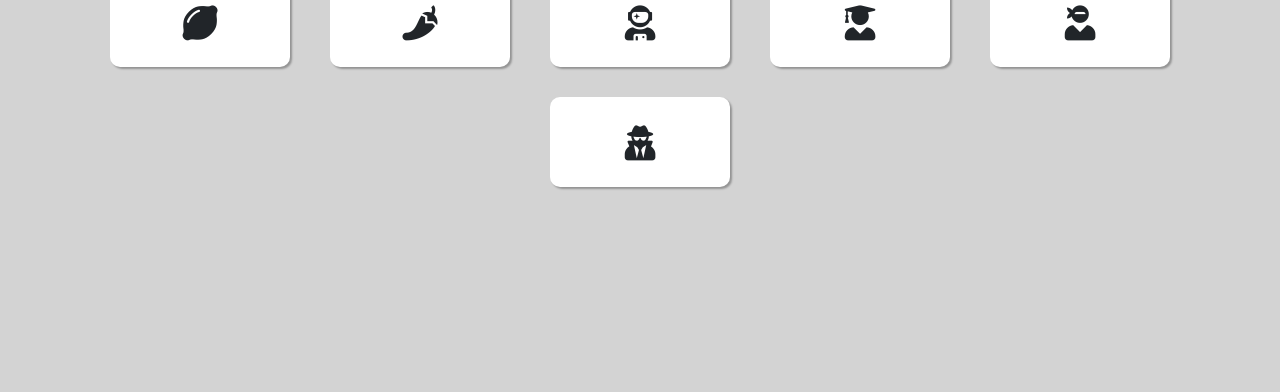
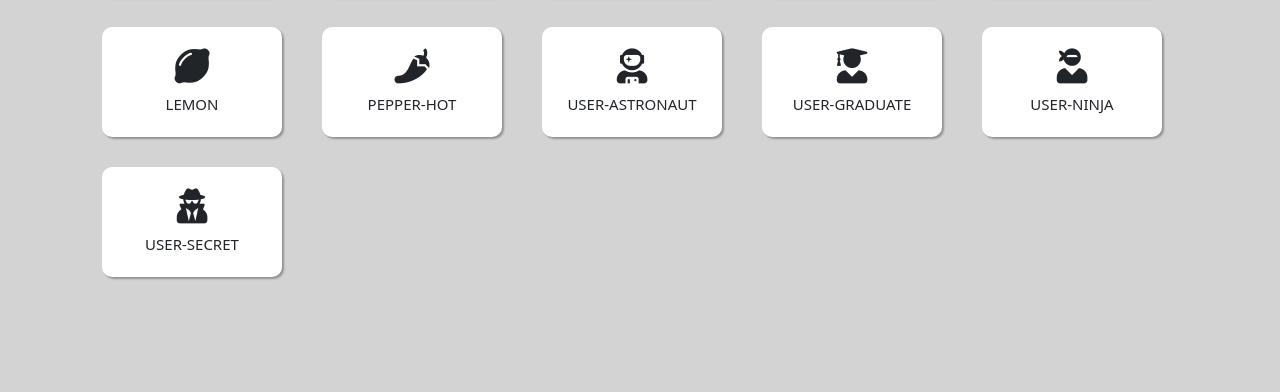
Before and after one commit to AngelaRecchia/js-es6-icons, a plain HTML site: page index.html in a window 1280 px wide. Shown: the part 408-800 px from the top of the page. Drawn offline with nearby package versions, Linux system fonts and the light colour scheme.

Commit message:
add name

```diff
--- a/css/style.css
+++ b/css/style.css
@@ -27,19 +27,25 @@ main {
     width: 100%;
     overflow-y: scroll;
     background-color: lightgrey;
-    text-align: center;
+    padding-top: 10px;
 }
 
 .box {
     display: inline-flex;
+    flex-direction: column;
     align-items: center;
     justify-content: center;
     flex-shrink: 0;
     font-size: 35px;
     width: 180px;
-    height: 90px;
+    height: 110px;
     background-color: white;
     border-radius: 10px;
     margin: 15px 20px;
     box-shadow: 2px 2px 2px rgba(0, 0, 0, 0.3);
 }
+
+.name {
+    margin-top: 10px;
+    font-size: 15px;
+}
--- a/index.html
+++ b/index.html
@@ -10,7 +10,7 @@
     <link rel="preconnect" href="https://fonts.gstatic.com">
     <link href="https://fonts.googleapis.com/css2?family=Permanent+Marker&display=swap"     rel="stylesheet">
     <link rel="stylesheet" href="https://cdnjs.cloudflare.com/ajax/libs/font-awesome/5.15.3/css/all.min.css" integrity="sha512-iBBXm8fW90+nuLcSKlbmrPcLa0OT92xO1BIsZ+ywDWZCvqsWgccV3gFoRBv0z+8dLJgyAHIhR35VZc2oM/gI1w==" crossorigin="anonymous" referrerpolicy="no-referrer" />
-    <title>Icons</title>
+    <title>FontIcons</title>
 </head>
 <body>
 
@@ -23,8 +23,9 @@
         </select>
     </nav>
 
-    <main id="mainC">
+    <main>
 
+        <div id="mainC" class="container"></div>
 
     </main>
 
--- a/js/script.js
+++ b/js/script.js
@@ -1,3 +1,6 @@
+/* Milestone 1 Partendo dalla seguente struttura dati , mostriamo in pagina tutte le icone disponibili come da layout. Milestone 2 Coloriamo le icone per tipo
+Milestone 3 Creiamo una select con i tipi di icone e usiamola per filtrare le icone */
+
 const icons = [
     {
       name: 'cat',
@@ -99,5 +102,5 @@ const icons = [
 
   icons.forEach(elem => {
       const {name, prefix, type, family} = elem;
-      document.getElementById("mainC").innerHTML += `<div class="box"><i class="${family} ${prefix}${name}"></i></div>`
+      document.getElementById("mainC").innerHTML += `<div class="box"><i class="${family} ${prefix}${name}"></i><div class="text-uppercase name">${name}</div>`;
   })
```
